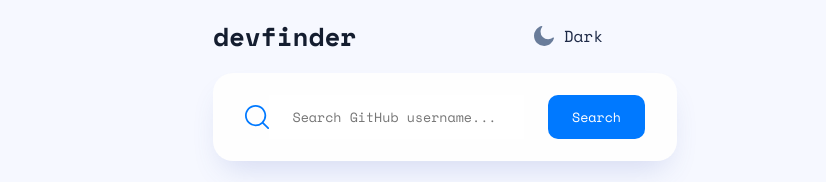
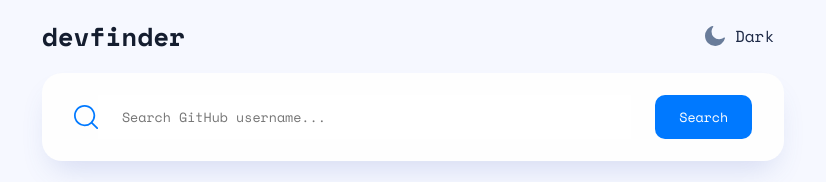
Before and after one commit to labrysxx/GitHub-user-search-app, a plain HTML site: page index.html in a window 1280 px wide. Shown: the top 182 px of the page, without its empty margins (227-1053 px from the left). Drawn offline with nearby package versions, Linux system fonts and the light colour scheme; no server answers.

Commit message:
update readme

```diff
--- a/css/media.css
+++ b/css/media.css
@@ -1,5 +1,4 @@
 @media screen and (min-width: 360px) and (max-width: 767px) {
-
   p {
     width: auto;
   }
@@ -44,7 +43,7 @@
 
 @media screen and (min-width: 1025px) {
   nav {
-    width: 100%;
+    width: auto;
   }
 
   main {
--- a/css/style.css
+++ b/css/style.css
@@ -21,7 +21,7 @@ body {
 }
 
 header {
-  width: auto;
+  width: 58%;
 }
 
 .cabecalho {
```
Also changed, not shown: 1 other file.
